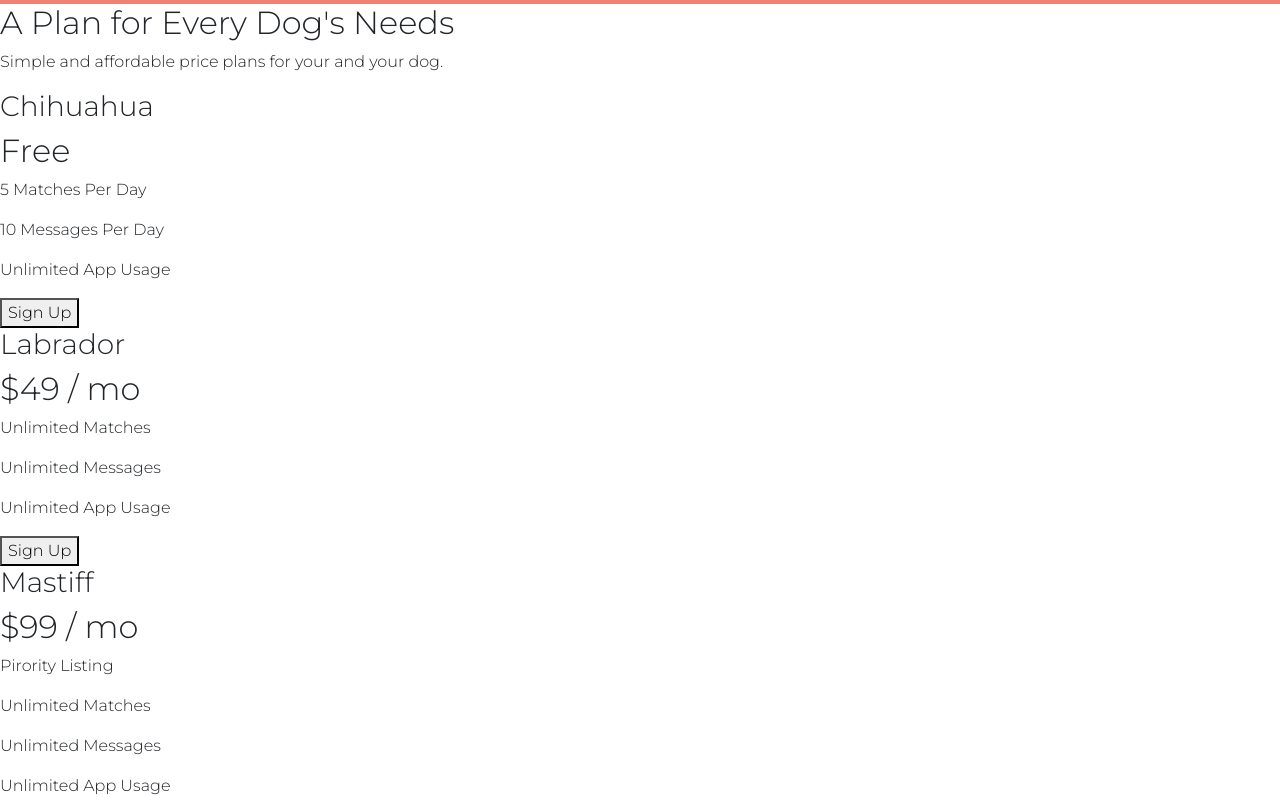
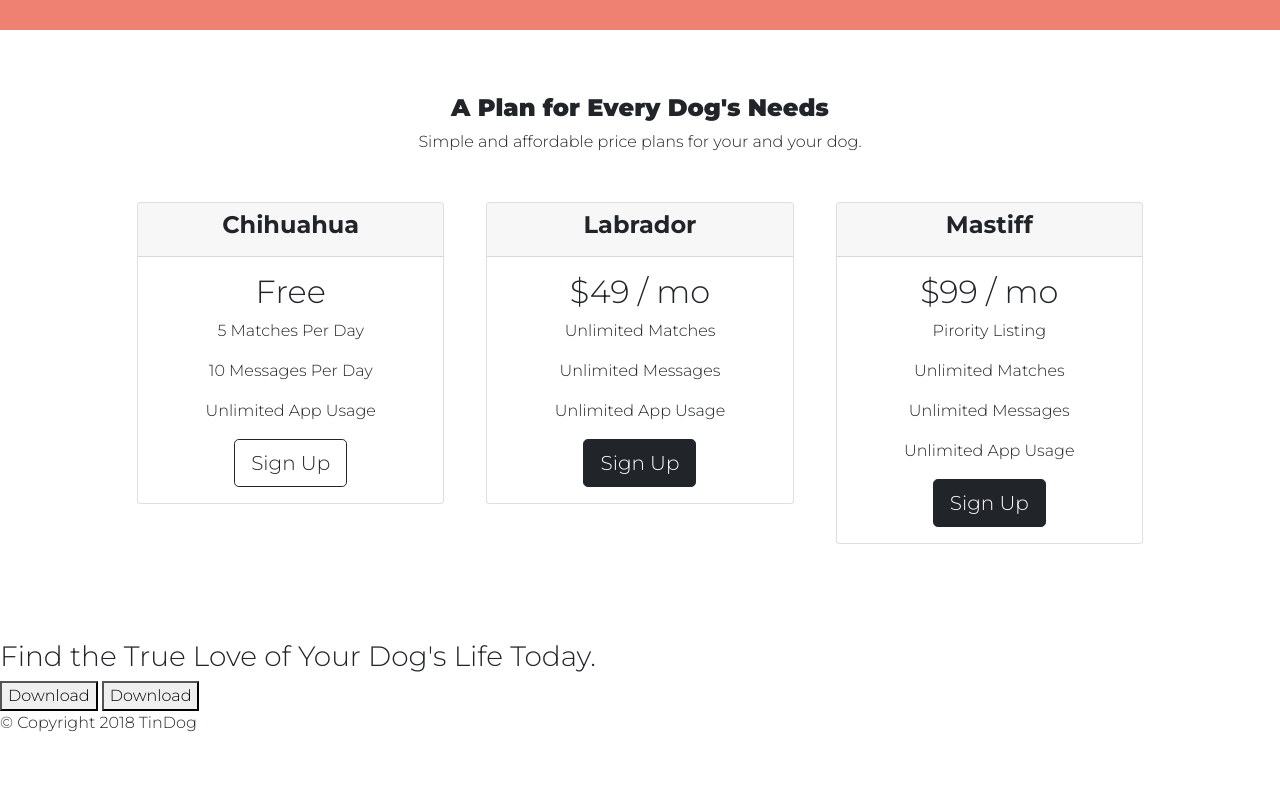
Before and after one commit to JDAV96/TinDog, a plain HTML site: page index.html in a window 1280 px wide. Shown: the part 2000-2800 px from the top of the page. After the commit the page ends 2751 px from the top, so only its background shows below. Drawn offline with nearby package versions, Linux system fonts and the light colour scheme.

Commit message:
reworking for mobile responsiveness

```diff
--- a/css/styles.css
+++ b/css/styles.css
@@ -3,7 +3,10 @@ body
     font-family: 'Montserrat', sans-serif;
 }
 
-h1
+
+/* title secion */
+
+.title-text
 {
   font-family: 'Montserrat', sans-serif;
   font-size: 4rem;
@@ -14,8 +17,38 @@ h1
 
 .title-container
 {
-  padding:3% 15%;
+  padding:3% 15% 5%;
   background-color: #ff4c69;
+}
+
+/* buttons */
+
+.dload-btn
+{
+  margin: 5% 6% 5% 0;
+}
+
+/* images */
+.title-image
+{
+  padding-left: 5%;
+  right: 20%;
+  transform: rotate(20deg);
+  position: absolute;
+}
+
+@media (max-width: 1200px)
+{
+  .title-text
+  {
+    text-align: center;
+  }
+
+  .title-image
+  {
+    transform: rotate(0);
+    position: static;
+  }
 }
 
 /* navbar */
@@ -42,26 +75,14 @@ h1
   font-size: 1.3rem;
 }
 
-/* buttons */
-
-.dload-btn
-{
-  margin: 5% 6% 5% 0;
-}
-
-/* images */
-.title-image
-{
-  width: 60%;
-  transform: rotate(20deg);
-}
-
 /* features section */
 
 .features-div
 {
   text-align: center;
   padding: 10%;
+  background-color: white;
+  position: relative;
 }
 
 .feature-title
@@ -124,3 +145,28 @@ h1
   width: 15%;
   margin: 20px;
 }
+
+/* pricing section */
+
+.pricing-div
+{
+  text-align: center;
+  padding: 5% 10%;
+}
+
+.pricing-col
+{
+  padding: 3% 2%;
+}
+
+.pricing-title
+{
+  font-weight: 900;
+  font-size: 1.5rem;
+}
+
+.pricing-card-title
+{
+  font-weight: 700;
+  font-size: 1.5rem;
+}
--- a/index.html
+++ b/index.html
@@ -46,12 +46,12 @@
 
       <!-- Title -->
       <div class="row">
-        <div class="col-md-6">
-          <h1>Meet new and interesting dogs nearby.</h1>
+        <div class="col-xl-6">
+          <h1 class="title-text">Meet new and interesting dogs nearby.</h1>
           <button type="button" class="btn btn-dark btn-lg dload-btn"><span class="fab fa-apple"></span> Download</button>
           <button type="button" class="btn btn-outline-light btn-lg dload-btn"><span class="fab fa-google-play"></span> Download</button>
         </div>
-        <div class="col-md-6">
+        <div class="col-xl-6">
           <img class="title-image" src="images/iphone6.png" alt="iphone-mockup">
         </div>
       </div>
@@ -134,34 +134,61 @@
   <!-- Pricing -->
 
   <section id="pricing">
+    <div class="pricing-div container-fluid">
 
-    <h2>A Plan for Every Dog's Needs</h2>
+      <h2 class="pricing-title">A Plan for Every Dog's Needs</h2>
       <p>Simple and affordable price plans for your and your dog.</p>
 
-
-    <h3>Chihuahua</h3>
+      <div class="row">
+        <div class="pricing-col col-md-4 col-sm-6">
+          <div class="card">
+            <div class="card-header">
+              <h3 class="pricing-card-title">Chihuahua</h3>
+            </div>
+            <div class="card-body">
               <h2>Free</h2>
               <p>5 Matches Per Day</p>
               <p>10 Messages Per Day</p>
               <p>Unlimited App Usage</p>
-    <button type="button">Sign Up</button>
+              <button class="btn btn-lg btn-outline-dark" type="button">Sign Up</button>
+            </div>
+          </div>
+        </div>
 
-
-    <h3>Labrador</h3>
+        <div class="pricing-col col-md-4 col-sm-6">
+          <div class="card">
+            <div class="card-header">
+              <h3 class="pricing-card-title">Labrador</h3>
+            </div>
+            <div class="card-body">
               <h2>$49 / mo</h2>
               <p>Unlimited Matches</p>
               <p>Unlimited Messages</p>
               <p>Unlimited App Usage</p>
-    <button type="button">Sign Up</button>
+              <button class="btn btn-lg btn-dark" type="button">Sign Up</button>
+            </div>
+          </div>
+        </div>
 
-
-    <h3>Mastiff</h3>
+        <div class="pricing-col col-md-4">
+          <div class="card">
+            <div class="card-header">
+              <h3 class="pricing-card-title">Mastiff</h3>
+            </div>
+            <div class="card-body">
               <h2>$99 / mo</h2>
               <p>Pirority Listing</p>
               <p>Unlimited Matches</p>
               <p>Unlimited Messages</p>
               <p>Unlimited App Usage</p>
-    <button type="button">Sign Up</button>
+              <button class="btn btn-lg btn-dark" type="button">Sign Up</button>
+            </div>
+          </div>
+        </div>
+
+      </div>
+
+    </div>
 
   </section>
 
```
Lines whose indentation alone changed are shown as unchanged.
